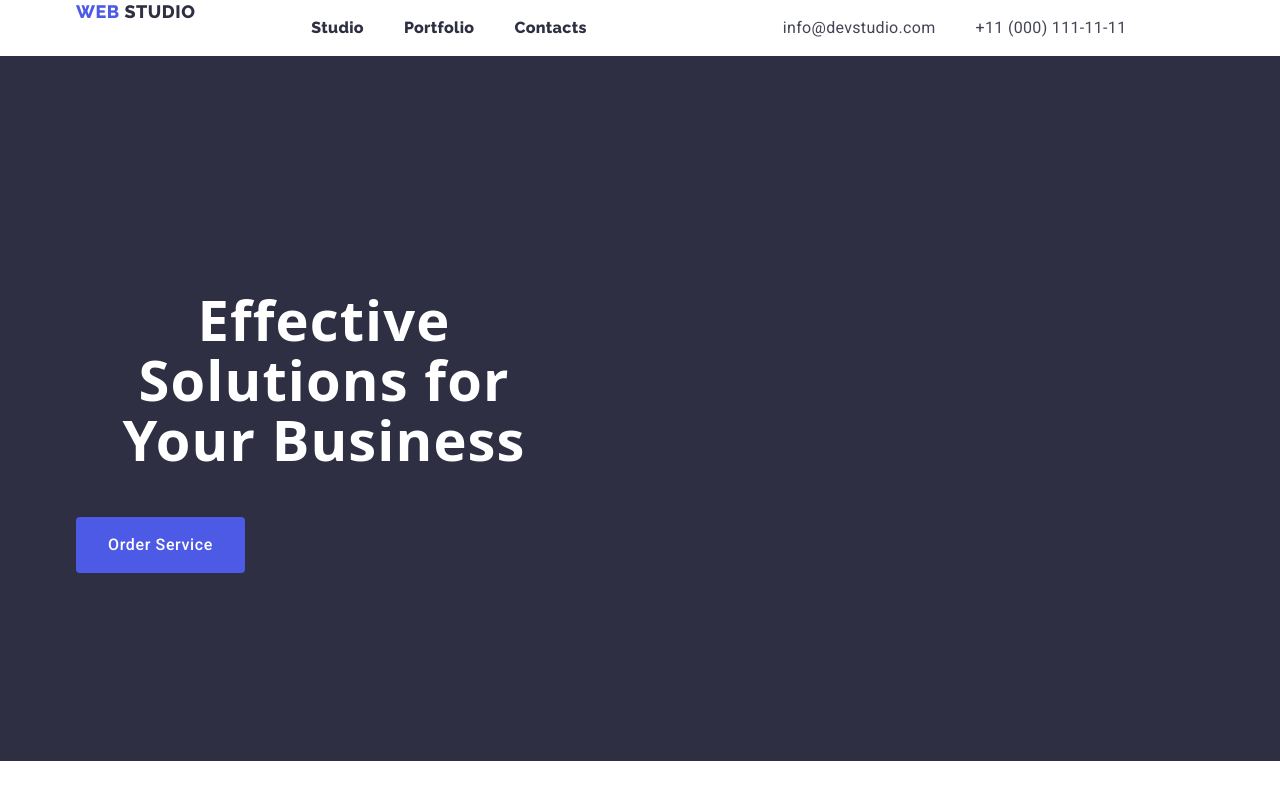
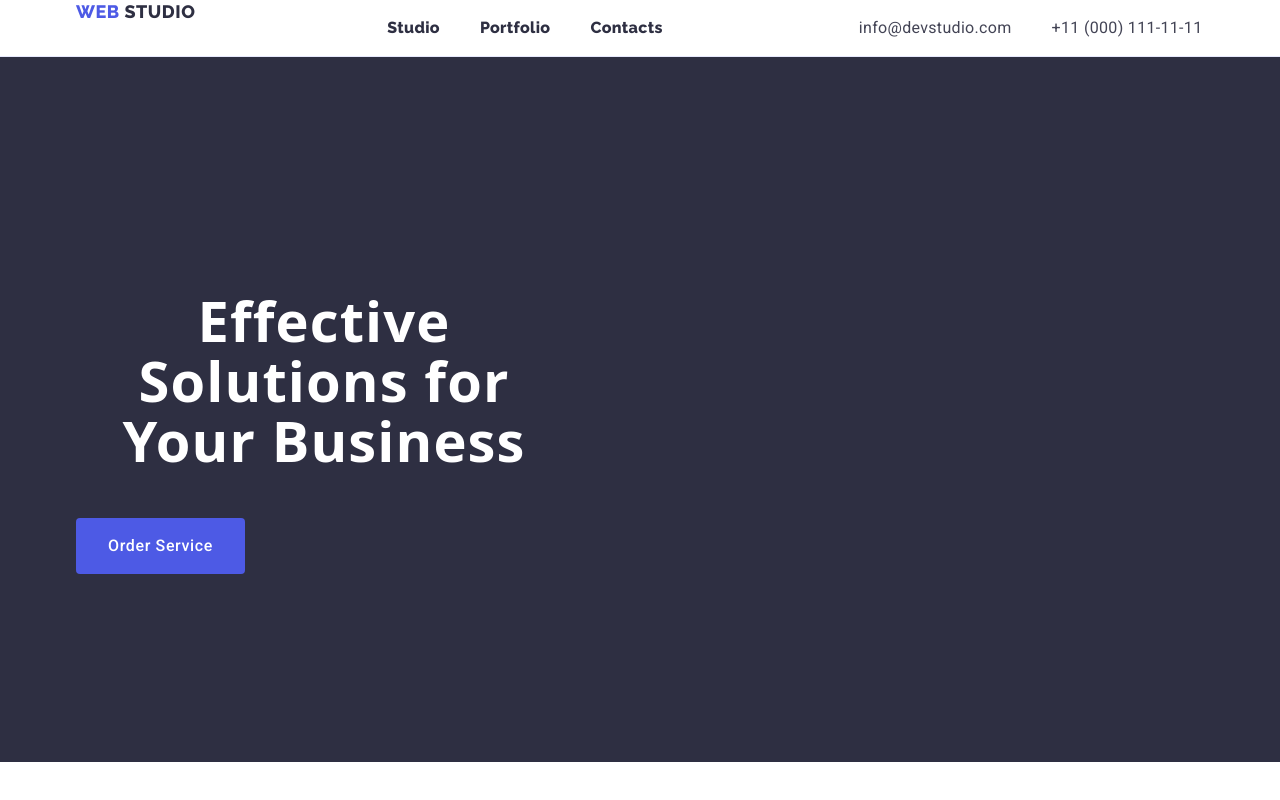
Before and after one commit to Da1kness/goit-markup-hw-03, a plain HTML site: page index.html in a window 1280 px wide. Shown: the top 800 px of the page. Drawn offline with nearby package versions, Linux system fonts and the light colour scheme.

Commit message:
Update style.css

```diff
--- a/css/style.css
+++ b/css/style.css
@@ -22,6 +22,10 @@ body {
 
 img {
     display: block;
+}
+
+.header {
+    border-bottom: 1px solid #e7e9fc;
 }
 
 /*------Header------*/
@@ -57,6 +61,7 @@ li {
 
     display: inline-block;
     margin-bottom: 16px;
+    margin-right: 76px;
 
     color:var(--primary-brand);
 }
@@ -99,6 +104,7 @@ li {
     letter-spacing:0.02em;
 
     color:var(--dark);
+    padding: 24px 0;
 }
 
 .catalog-link:hover,
```
